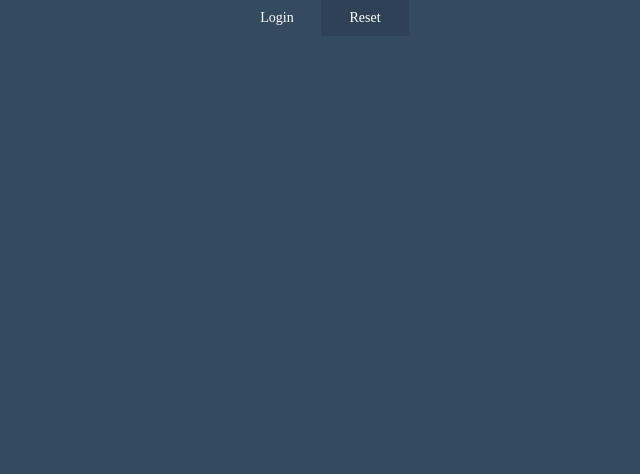
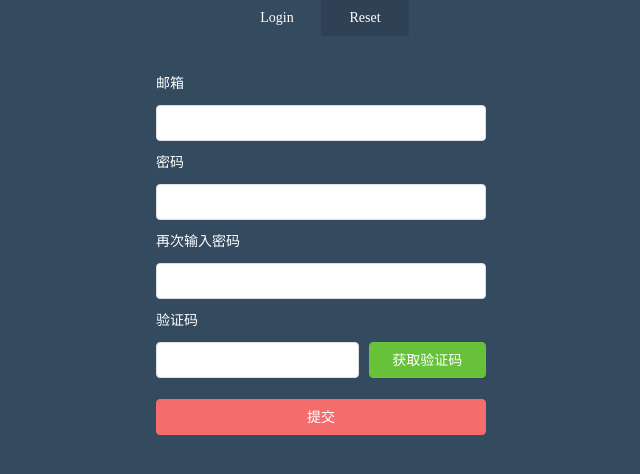
Before and after one commit to aowuR/vue-elementui-demo, a Vue app: page /#/login in a window 1280 px wide. Both pictures are taken after a click on the item "Reset". Shown: the top 474 px of the page, without its empty margins (319-959 px from the left). Built offline with nearby package versions, Linux system fonts and the light colour scheme.

Commit message:
登录页面样式完成

```diff
--- a/src/views/Login/index.vue
+++ b/src/views/Login/index.vue
@@ -5,23 +5,134 @@
                 <li :class="{'current':tabName=='login'}" @click="tabClick('login')">Login</li>
                 <li :class="{'current':tabName=='reset'}" @click="tabClick('reset')">Reset</li>
             </ul>
+            <el-form
+                :model="ruleForm"
+                :rules="rules"
+                ref="ruleForm"
+                size="medium"
+                class="login-form"
+            >
+                <el-form-item prop="email" class="item-form">
+                    <label>邮箱</label>
+                    <el-input type="txt" v-model="ruleForm.email" autocomplete="off"></el-input>
+                </el-form-item>
+                <el-form-item prop="pass" class="item-form">
+                    <label>密码</label>
+                    <el-input
+                        v-model="ruleForm.pass"
+                        autocomplete="off"
+                        minlength="6"
+                        maxlength="25"
+                        show-password
+                    ></el-input>
+                </el-form-item>
+                <el-form-item prop="password" class="item-form" v-if="tabName=='reset'">
+                    <label>再次输入密码</label>
+                    <el-input
+                        show-password
+                        v-model="ruleForm.password"
+                        autocomplete="off"
+                        minlength="6"
+                        maxlength="25"
+                    ></el-input>
+                </el-form-item>
+                <el-form-item prop="code" class="item-form">
+                    <label>验证码</label>
+                    <el-row :gutter="10">
+                        <el-col :span="15">
+                            <el-input v-model.number="ruleForm.code"></el-input>
+                        </el-col>
+                        <el-col :span="9">
+                            <el-button type="success" class="block">获取验证码</el-button>
+                        </el-col>
+                    </el-row>
+                </el-form-item>
+                <el-form-item class="btn-login">
+                    <el-button type="danger" @click="submitForm('ruleForm')" class="block">提交</el-button>
+                </el-form-item>
+            </el-form>
         </div>
     </div>
 </template>
 
-<script>
+<script lang=js>
 export default {
     data() {
+
+
+
+         var validateEmail = (rule, value, callback) => {
+            let emailReg = /^([A-Za-z0-9_\-\.])+\@([A-Za-z0-9_\-\.])+\.([A-Za-z]{2,4})$/;
+            if (value === "") {
+                callback(new Error("请输入邮箱"));
+            } else if(!emailReg.test(value)){
+
+                callback(new Error("邮箱地址输入有误"));
+            } else{
+                callback()
+            }
+        };
+        var validatePass = (rule, value, callback) => {
+            if (value === "") {
+                callback(new Error("请输入密码"));
+            } else {
+
+                callback();
+            }
+        };
+        var validatePassword = (rule, value, callback) => {
+            console.log(this.ruleForm.pass)
+            if (value === "") {
+                callback(new Error("请输入密码"));
+            } else if(this.ruleForm.pass != value){
+
+                callback(new Error("两次输入密码不一致"));
+            } else {
+                callback()
+            }
+        };
+        var validateCode = (rule, value, callback) => {
+            if (value === "") {
+                callback(new Error("请输入验证码"));
+            } else {
+
+                callback();
+            }
+        };
+
+
         return {
-            name: "",
-            password: "",
-            tabName: "login"
+            tabName: "login",
+            ruleForm: {
+                email: "",
+                pass: "",
+                password:"",
+                code: ""
+            },
+            rules: {
+                email: [{ validator: validateEmail, trigger: "blur" }],
+                pass: [{ validator: validatePass, trigger: "blur" }],
+                password: [{ validator: validatePassword, trigger: "blur" }],
+                code: [{ validator: validateCode, trigger: "blur" }]
+            }
         };
     },
     methods: {
         tabClick(txt) {
             this.tabName = txt;
-        }
+            this.$refs["ruleForm"].resetFields(); //重置表单
+        },
+        submitForm(formName) {
+            this.$refs[formName].validate(valid => {
+                if (valid) {
+                    alert("submit!");
+                } else {
+                    console.log("error submit!!");
+                    return false;
+                }
+            });
+        },
+
     }
 };
 </script>
@@ -50,4 +161,23 @@ export default {
         background-color: rgba(0, 0, 0, 0.1);
     }
 }
+.login-form {
+    margin-top: 30px;
+    label {
+        display: block;
+        font-size: 14px;
+        color: #fff;
+        margin-bottom: 3px;
+    }
+    .item-form {
+        margin-bottom: 3px;
+    }
+    .btn-login {
+        margin-top: 20px;
+    }
+}
+.block {
+    display: block;
+    width: 100%;
+}
 </style>
```
Also changed, not shown: package.json (line endings or trailing spaces), 1 other file (tests, documents, lock files or other folders).
